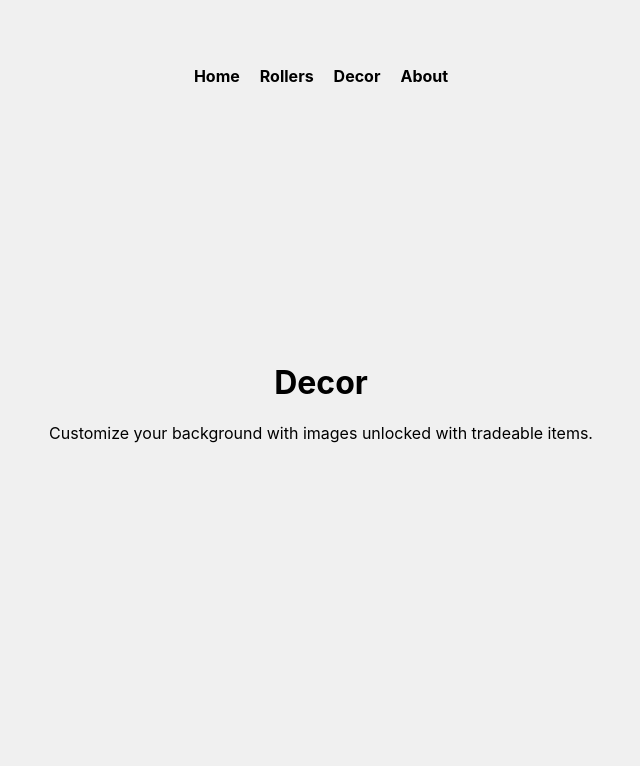
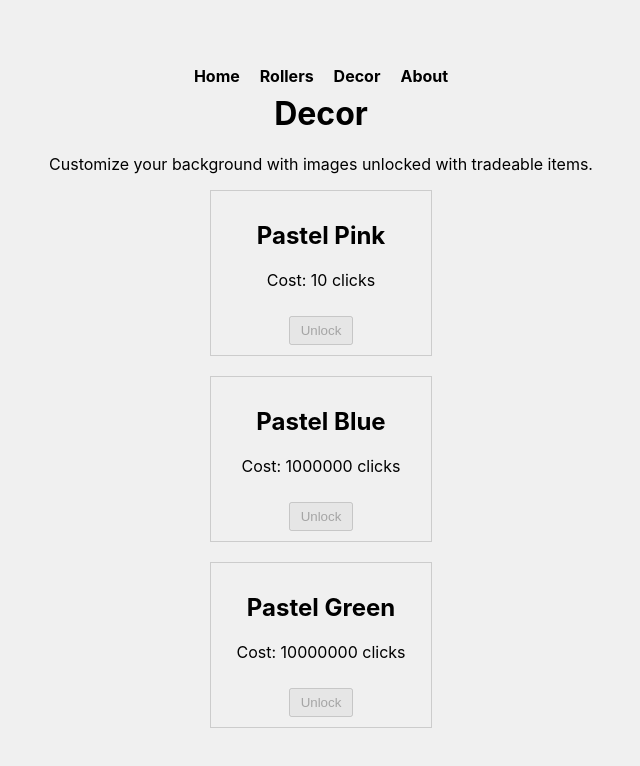
Before and after one commit to MartyEternal/personal-projects, a React (Create React App) app in the folder tissue-clicker/: page /decor in a window 1280 px wide. Shown: the top 766 px of the page, without its empty margins (319-959 px from the left). Built offline with nearby package versions, Linux system fonts and the light colour scheme.

Commit message:
decor menu functionality foundation set

```diff
--- a/tissue-clicker/src/App.css
+++ b/tissue-clicker/src/App.css
@@ -11,6 +11,8 @@
   -webkit-user-select: none;
   -ms-user-select: none;
 }
+
+/* Nav Bar  */
 
 nav {
   position: absolute;
@@ -38,6 +40,8 @@ nav ul li a {
   font-weight: bold;
 }
 
+/* Main Game */
+
 .home {
   width: 100vw;
   height: 100vh;
@@ -63,6 +67,8 @@ nav ul li a {
   font-size: 500px;
 }
 
+/* Roller Menu  */
+
 .rollers {
   padding: 20px;
   text-align: center;
@@ -86,3 +92,29 @@ nav ul li a {
   margin-top: 10px;
   padding: 5px 10px;
 }
+
+/* Decor Menu */
+
+.decor {
+  padding: 20px;
+  text-align: center;
+}
+
+.decor-list {
+  display: flex;
+  flex-direction: column;
+  gap: 20px;
+  align-items: center;
+}
+
+.decor-item {
+  border: 1px solid #ccc;
+  padding: 10px;
+  width: 200px;
+  text-align: center;
+}
+
+.decor-item button {
+  margin-top: 10px;
+  padding: 5px 10px;
+}
--- a/tissue-clicker/src/Decor.jsx
+++ b/tissue-clicker/src/Decor.jsx
@@ -1,8 +1,40 @@
+import { useContext, useState } from 'react';
+import ClickContext from './ClickContext';
+import DecorItem from './DecorItem';
+import './App.css';
+
 function Decor() {
+    const { clickCount } = useContext(ClickContext);
+    const [unlockedColors, setUnlockedColors] = useState([]);
+
+    const decorData = [
+        { name: "Pastel Pink", cost: 10, color: "#ffd1dc" },
+        { name: "Pastel Blue", cost: 1000000, color: "#aec6cf" },
+        { name: "Pastel Green", cost: 10000000, color: "#77dd77" },
+    ];
+
+    function handleUnlock(color) {
+        setUnlockedColors([...unlockedColors, color]);
+    }
+
     return (
-        <div>
+        <div className="decor" style={{ backgroundColor: unlockedColors[unlockedColors.length - 1] || "#f0f0f0" }}>
             <h1>Decor</h1>
             <p>Customize your background with images unlocked with tradeable items.</p>
+            <div className="decor-list">
+                {decorData.map(function (decor, index) {
+                    return (
+                        <DecorItem
+                            key={index}
+                            name={decor.name}
+                            cost={decor.cost}
+                            color={decor.color}
+                            unlocked={unlockedColors.includes(decor.color)}
+                            onUnlock={handleUnlock}
+                        />
+                    )
+                })}
+            </div>
         </div>
     );
 }
--- /dev/null
+++ b/tissue-clicker/src/DecorItem.jsx
@@ -0,0 +1,23 @@
+import { useContext } from 'react';
+import ClickContext from './ClickContext';
+
+function DecorItem(props) {
+    const { clickCount, setClickCount } = useContext(ClickContext);
+
+    function handleUnlock() {
+        if (clickCount >= props.cost) {
+            setClickCount(clickCount - props.cost);
+            props.onUnlock(props.color);
+        }
+    }
+
+    return (
+        <div className="decor-item">
+            <h2>{props.name}</h2>
+            <p>Cost: {props.cost} clicks</p>
+            <button onClick={handleUnlock} disabled={clickCount < props.cost || props.unlocked}>Unlock</button>
+        </div>
+    );
+}
+
+export default DecorItem;
```
